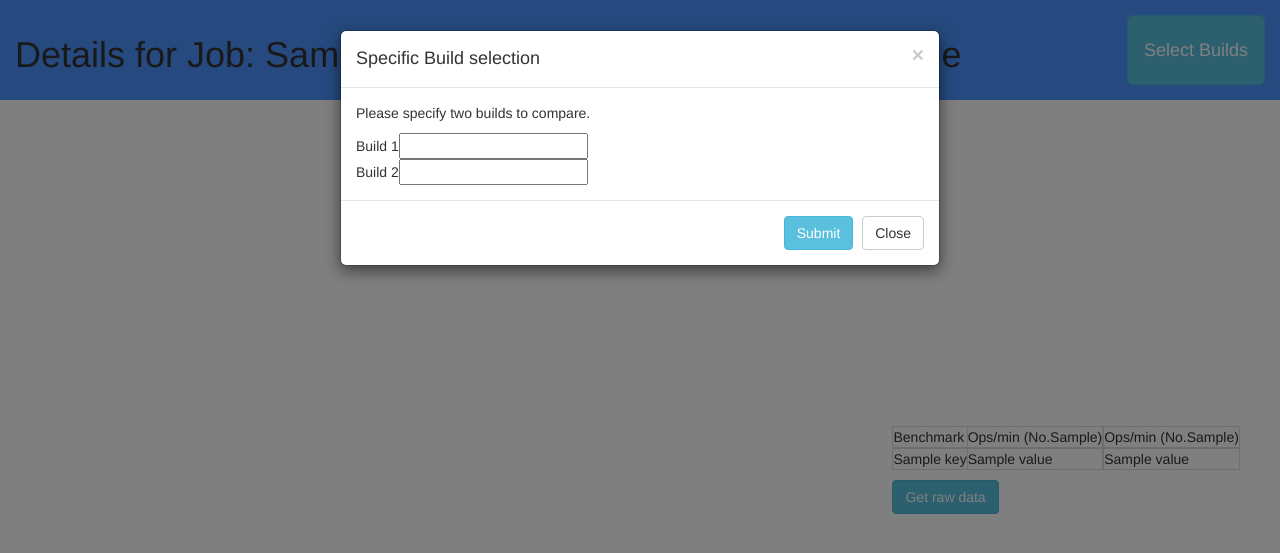
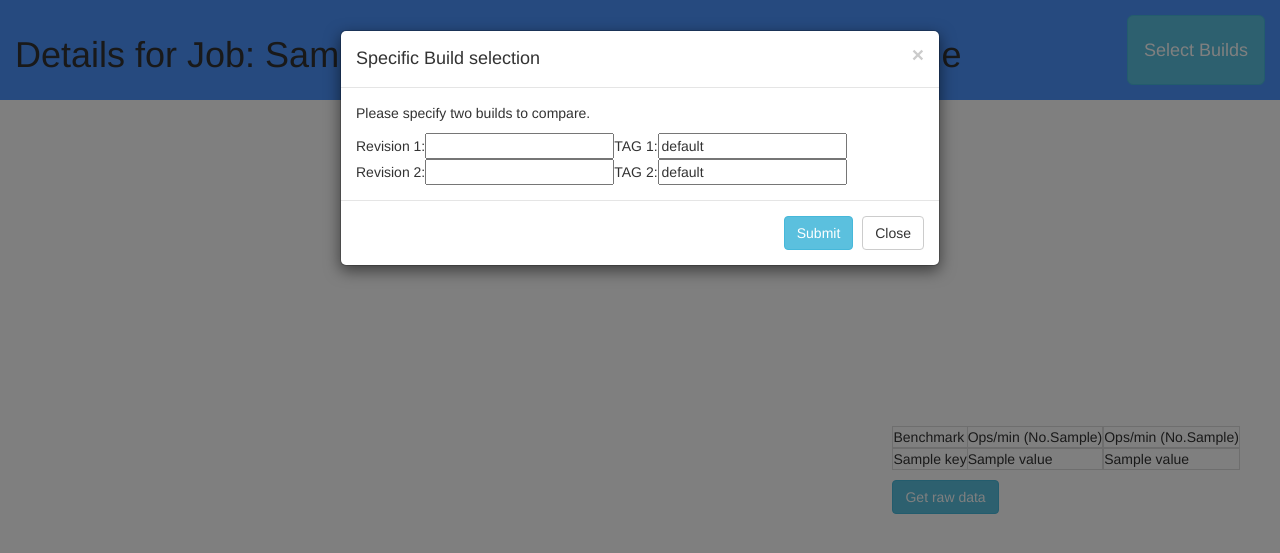
Before and after one commit to beehive-lab/Maxine-Jenkins, a Django app: template BenchVisualizer/visualizer/templates/visualizer/jobDetails.html in a window 1280 px wide, after a click on "Select Builds". Shown: the top 553 px of the page. Run offline with Django 3.2, Linux system fonts and the light colour scheme; the template is opened without the code that fills it: most values are stand-ins (such as "Sample title", 1, 10 or a date in 2020); some libraries are stand-ins or nearby versions.

```diff
--- a/BenchVisualizer/visualizer/templates/visualizer/jobDetails.html
+++ b/BenchVisualizer/visualizer/templates/visualizer/jobDetails.html
@@ -36,12 +36,16 @@
                           <table>
                               <tbody>
                                 <tr>
-                                    <td>Build 1</td>
-                                    <td><input type="text" name="build_rev1" required/></td>
+                                    <td>Revision 1: </td>
+                                    <td><input type="text" name="build_rev" required/></td>
+                                    <td>TAG 1: </td>
+                                    <td><input type="text" name="build_tag" value="default" required/></td>
                                 </tr>
                                 <tr>
-                                    <td>Build 2</td>
-                                    <td><input type="text" name="build_rev2" required/></td>
+                                    <td>Revision 2: </td>
+                                    <td><input type="text" name="build_rev" required/></td>
+                                    <td>TAG 2: </td>
+                                    <td><input type="text" name="build_tag" value="default" required/></td>
                                 </tr>
                               </tbody>
                           </table>
```
Also changed, not shown: BenchVisualizer/visualizer/utilities/DatabaseManager.py (+6 -4 lines), BenchVisualizer/visualizer/views.py (+6 -2 lines), 2 other files.
